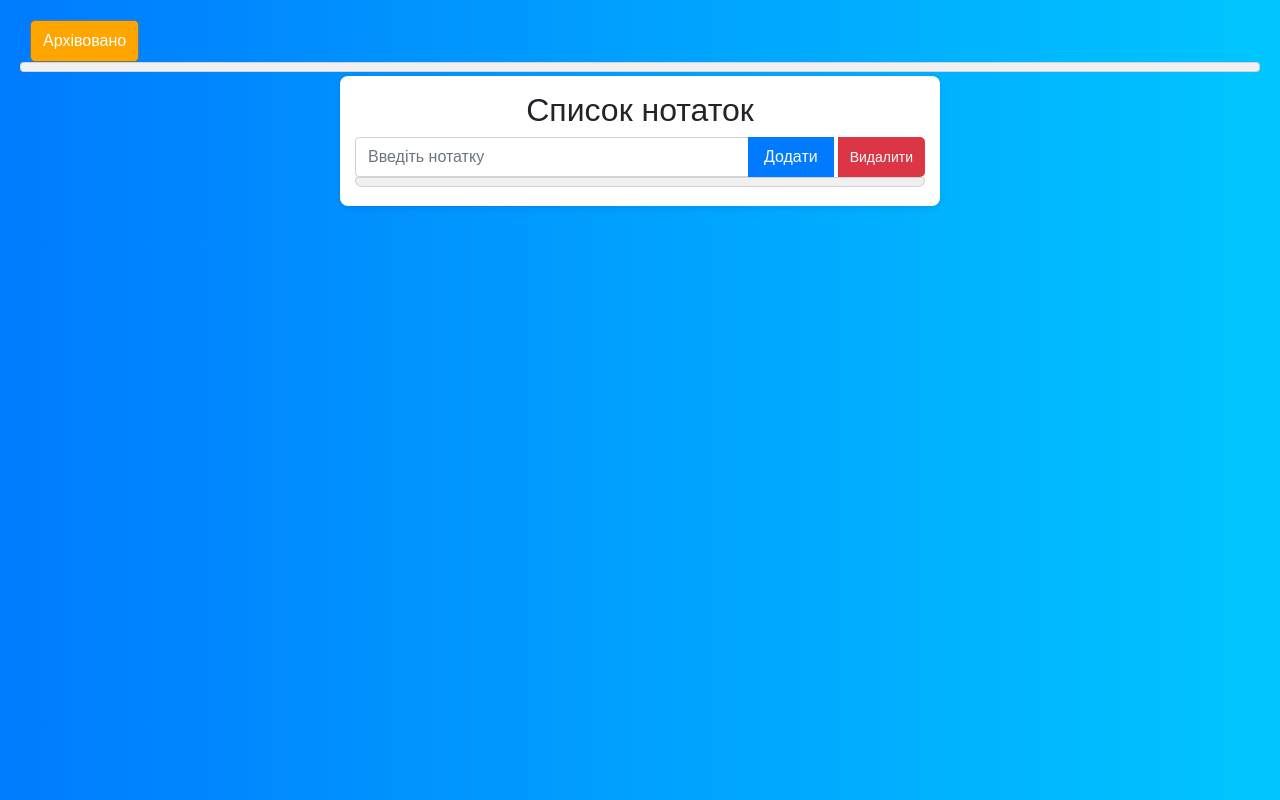
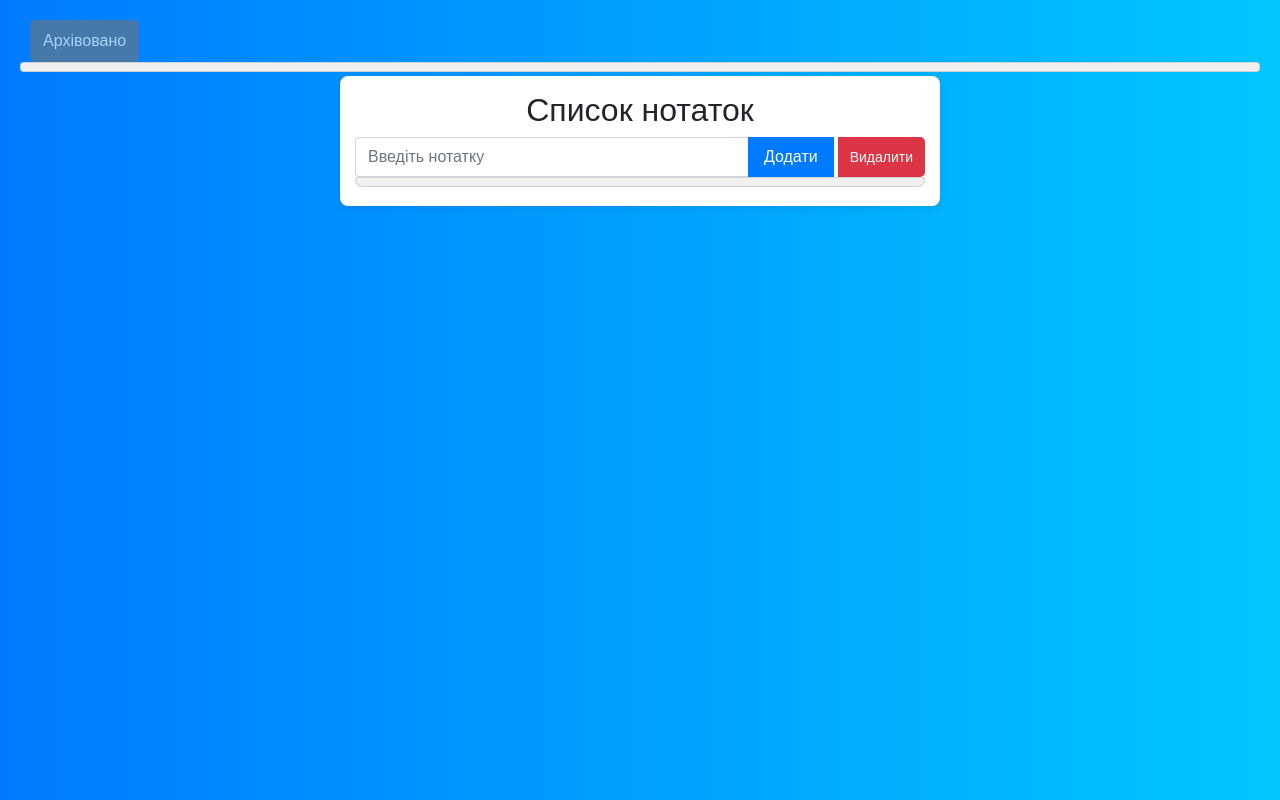
Before and after one commit to Kostya4251/-, a plain HTML site: page index.html in a window 1280 px wide. Drawn offline with nearby package versions, Linux system fonts and the light colour scheme.

Commit message:
Update index.html

```diff
--- a/index.html
+++ b/index.html
@@ -16,7 +16,7 @@
       crossorigin="anonymous"
     ></script>
 
-<button class="btn btn-archive btn-secondary">Архівовано</button>
+<button disabled class="btn btn-archive btn-secondary">Архівовано</button>
 <div id="archive" class="list-group-item"></div>
 
 
```
